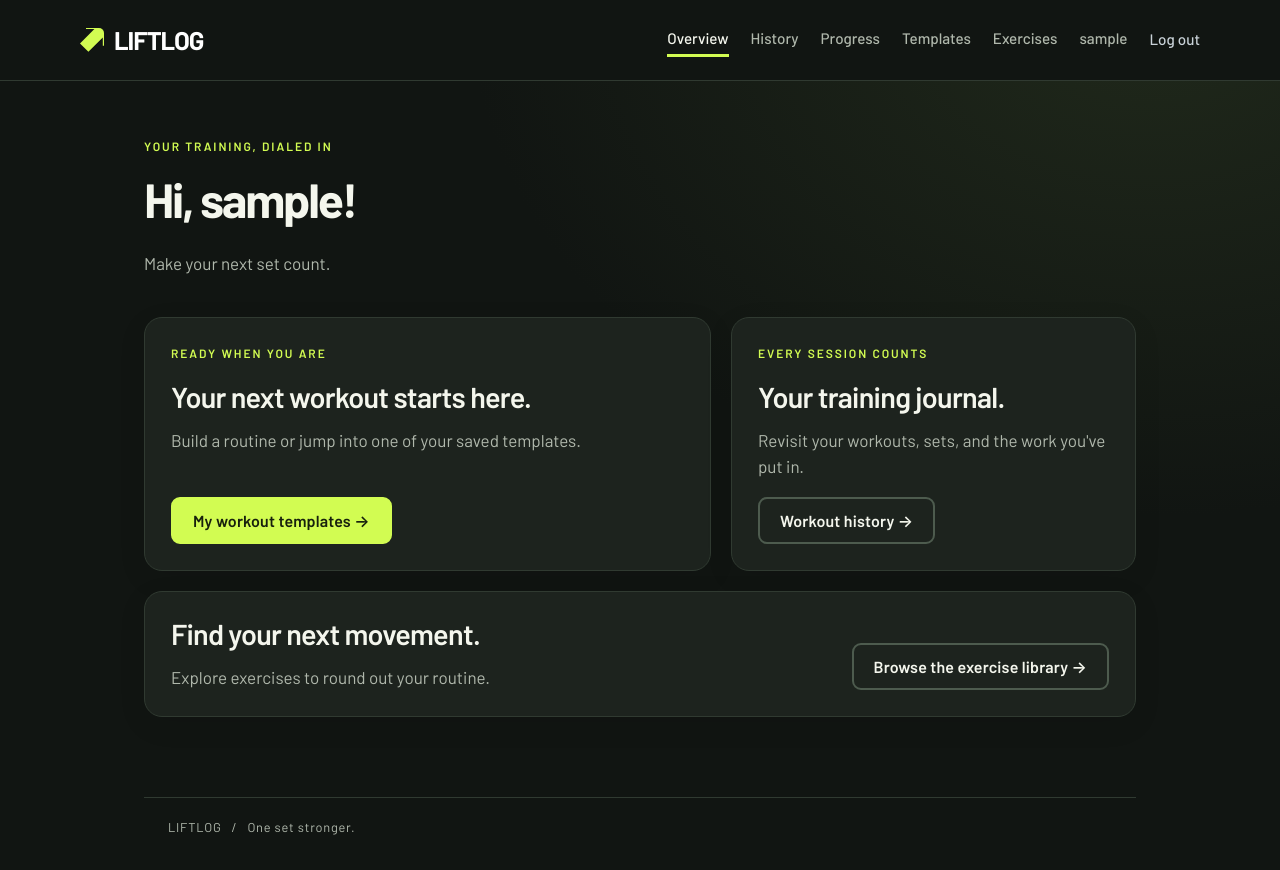
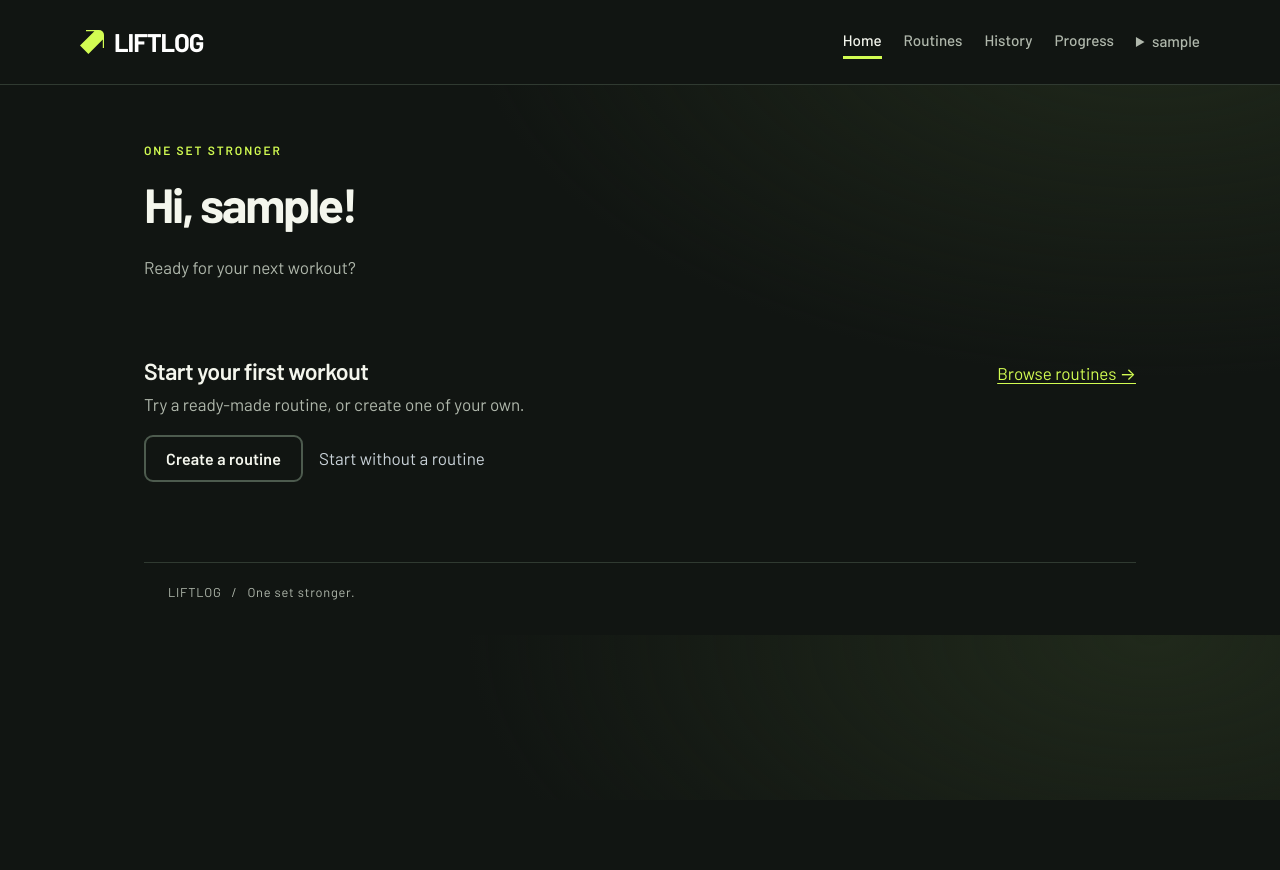
Before and after one commit to brendanboedy/LiftLog, a Flask app: page /dashboard in a window 1280 px wide. After the commit the page ends 790 px from the top, so only its background shows below. Run offline with Flask 3, Linux system fonts and the light colour scheme; the visitor is signed in with stand-in values (Sample User, id 1); data that the repository does not hold is empty.

Commit message:
Simplify home and workout screens; call templates routines

```diff
--- a/app/main/routes.py
+++ b/app/main/routes.py
@@ -5,7 +5,7 @@
 
 from app.extensions import db
 from app.main import bp
-from app.models import WorkoutSession
+from app.models import WorkoutSession, WorkoutTemplate
 
 
 @bp.route("/")
@@ -22,7 +22,17 @@
     Links to the user's templates, exercises and history, and to their
     in-progress workout if they have one.
     """
-    return render_template("main/dashboard.html", active=WorkoutSession.active_for(current_user))
+    routines = db.session.execute(
+        db.select(WorkoutTemplate)
+        .where(WorkoutTemplate.user_id == current_user.id)
+        .order_by(db.func.lower(WorkoutTemplate.name))
+    ).scalars().all()
+    ready_made = db.session.execute(
+        db.select(WorkoutTemplate).where(WorkoutTemplate.user_id.is_(None))
+        .order_by(db.func.lower(WorkoutTemplate.name))
+    ).scalars().all() if not routines else []
+    return render_template("main/dashboard.html", active=WorkoutSession.active_for(current_user),
+                           routines=routines, ready_made=ready_made)
 
 
 @bp.route("/health")
--- a/app/static/css/style.css
+++ b/app/static/css/style.css
@@ -415,3 +415,28 @@
   .details { grid-template-columns: minmax(0, 1fr) minmax(0, 1.5fr); gap: 8px 12px; }
   .details dd { overflow-wrap: anywhere; }
 }
+
+/* Simple, keyboard-accessible disclosure controls. */
+summary { cursor: pointer; min-height: 44px; padding: 10px 0; color: var(--text-muted); }
+summary:hover { color: var(--text); }
+.profile-menu { position: relative; }
+.profile-menu-content { position: absolute; z-index: 5; right: 0; min-width: 170px; padding: 16px; background: var(--surface); border: 1px solid var(--line-strong); border-radius: var(--radius-control); box-shadow: 0 8px 28px #0006; }
+.profile-menu-content a { display: block; }
+.routine-row { justify-content: space-between; align-items: center; }
+.routine-row form { margin: 0; }
+.set-inputs { grid-template-columns: repeat(2, minmax(0, 1fr)); }
+.optional-notes { margin-bottom: 12px; }
+.exercise-options { flex: 0 0 auto; }
+.exercise-options .item-actions { justify-content: flex-end; max-width: 190px; }
+.small-button { min-height: 44px; padding: 10px; }
+.set-options { white-space: normal; }
+.set-options summary { text-align: right; }
+.set-options .small-button { margin-bottom: 4px; }
+@media (max-width: 600px) {
+  .nav { gap: 6px 14px; }
+  .session-exercise .page-heading { flex-wrap: wrap; }
+  .session-exercise .page-heading h2 { flex: 1 1 180px; }
+  .set-inputs .input { font-size: 1.2rem; }
+  .routine-row .button { width: 100%; }
+  .routine-row form { flex: 1 1 100%; }
+}
--- a/app/templates/base.html
+++ b/app/templates/base.html
@@ -13,20 +13,23 @@
 </head>
 <body>
   <header class="site-header">
-    <a class="logo" href="{{ url_for('main.index') }}">LiftLog</a>
+    <a class="logo" href="{{ url_for('main.dashboard') if current_user.is_authenticated else url_for('main.index') }}">LiftLog</a>
     <nav class="nav" aria-label="Main navigation">
       {% if current_user.is_authenticated %}
-        <a href="{{ url_for('main.dashboard') }}" {% if request.endpoint == 'main.dashboard' %}aria-current="page"{% endif %}>Overview</a>
+        <a href="{{ url_for('main.dashboard') }}" {% if request.endpoint == 'main.dashboard' %}aria-current="page"{% endif %}>Home</a>
+        <a href="{{ url_for('workout_templates.list_templates') }}" {% if request.blueprint == 'workout_templates' %}aria-current="page"{% endif %}>Routines</a>
         <a href="{{ url_for('workout_sessions.history') }}" {% if request.blueprint == 'workout_sessions' %}aria-current="page"{% endif %}>History</a>
         <a href="{{ url_for('progress.chart') }}" {% if request.blueprint == 'progress' %}aria-current="page"{% endif %}>Progress</a>
-        <a href="{{ url_for('workout_templates.list_templates') }}" {% if request.blueprint == 'workout_templates' %}aria-current="page"{% endif %}>Templates</a>
-        <a href="{{ url_for('exercises.list_exercises') }}" {% if request.blueprint == 'exercises' %}aria-current="page"{% endif %}>Exercises</a>
-        <a href="{{ url_for('profile.edit') }}" {% if request.blueprint == 'profile' %}aria-current="page"{% endif %}>{{ current_user.username }}</a>
-        <!-- Log out is a small form (not a link) so it can carry a CSRF token -->
-        <form class="inline" method="post" action="{{ url_for('auth.logout') }}">
-          <input type="hidden" name="csrf_token" value="{{ csrf_token() }}">
-          <button type="submit" class="link-button">Log out</button>
-        </form>
+        <details class="profile-menu">
+          <summary>{{ current_user.username }}</summary>
+          <div class="profile-menu-content">
+            <a href="{{ url_for('profile.edit') }}">My profile</a>
+            <form method="post" action="{{ url_for('auth.logout') }}">
+              <input type="hidden" name="csrf_token" value="{{ csrf_token() }}">
+              <button type="submit" class="link-button">Log out</button>
+            </form>
+          </div>
+        </details>
       {% else %}
         <a href="{{ url_for('auth.login') }}">Log in</a>
         <a href="{{ url_for('auth.register') }}">Register</a>
--- a/app/templates/main/dashboard.html
+++ b/app/templates/main/dashboard.html
@@ -1,35 +1,52 @@
 {% extends "base.html" %}
-
-{% block title %}My LiftLog{% endblock %}
-
+{% block title %}Home · LiftLog{% endblock %}
 {% block content %}
   <div class="dashboard-intro">
-    <p class="eyebrow">Your training, dialed in</p>
+    <p class="eyebrow">One set stronger</p>
     <h1>Hi, {{ current_user.username }}!</h1>
-    <p class="muted">Make your next set count.</p>
+    <p class="muted">{{ "Pick up where you left off." if active else "Ready for your next workout?" }}</p>
   </div>
   {% if active %}
-    <div class="card card-highlight">
-      <p><strong>{{ active.name }}</strong> is in progress.</p>
+    <section class="card card-highlight">
+      <span class="badge badge-live">In progress</span>
+      <h2>{{ active.name }}</h2>
+      <p class="muted">{{ active.set_count }} sets logged · Started {{ active.minutes_so_far() }} min ago</p>
       <a class="button" href="{{ url_for('workout_sessions.detail', session_id=active.id) }}">Continue workout</a>
-    </div>
+    </section>
   {% endif %}
-  <div class="dashboard-grid">
-    <section class="card">
-      <p class="eyebrow">Ready when you are</p>
-      <h2>Your next workout starts here.</h2>
-      <p class="muted">Build a routine or jump into one of your saved templates.</p>
-      <a class="button" href="{{ url_for('workout_templates.list_templates') }}">My workout templates &rarr;</a>
-    </section>
-    <section class="card">
-      <p class="eyebrow">Every session counts</p>
-      <h2>Your training journal.</h2>
-      <p class="muted">Revisit your workouts, sets, and the work you've put in.</p>
-      <a class="button button-secondary" href="{{ url_for('workout_sessions.history') }}">Workout history &rarr;</a>
-    </section>
-    <section class="card">
-      <div><h2>Find your next movement.</h2><p class="muted">Explore exercises to round out your routine.</p></div>
-      <a class="button button-secondary" href="{{ url_for('exercises.list_exercises') }}">Browse the exercise library &rarr;</a>
-    </section>
+  <div class="page-heading">
+    <h2>{{ "Your routines" if routines else "Start your first workout" }}</h2>
+    <a href="{{ url_for('workout_templates.list_templates') }}">{{ "All routines" if routines else "Browse routines" }} &rarr;</a>
+  </div>
+  {% if not routines %}
+    <p class="muted">Try a ready-made routine, or create one of your own.</p>
+  {% endif %}
+  <ul class="exercise-list">
+    {% for routine in routines or ready_made %}
+      <li class="exercise-item routine-row">
+        <div class="item-main">
+          <a href="{{ url_for('workout_templates.detail', template_id=routine.id) }}">{{ routine.name }}</a>
+          <div class="muted">{{ routine.difficulty }} · {{ routine.items|length }} exercises</div>
+        </div>
+        {% if not active and routine.items %}
+          <form method="post" action="{{ url_for('workout_sessions.start') }}">
+            <input type="hidden" name="csrf_token" value="{{ csrf_token() }}">
+            <input type="hidden" name="template_id" value="{{ routine.id }}">
+            <button class="button" type="submit" aria-label="Start {{ routine.name }}">Start workout</button>
+          </form>
+        {% elif not routine.items %}
+          <a href="{{ url_for('workout_templates.detail', template_id=routine.id, manage=1) }}">Add exercises</a>
+        {% endif %}
+      </li>
+    {% endfor %}
+  </ul>
+  <div class="actions">
+    <a class="button button-secondary" href="{{ url_for('workout_templates.create') }}">Create a routine</a>
+    {% if not active %}
+      <form method="post" action="{{ url_for('workout_sessions.start') }}">
+        <input type="hidden" name="csrf_token" value="{{ csrf_token() }}">
+        <button type="submit" class="link-button">Start without a routine</button>
+      </form>
+    {% endif %}
   </div>
 {% endblock %}
--- a/app/templates/workout_sessions/confirm_delete.html
+++ b/app/templates/workout_sessions/confirm_delete.html
@@ -11,7 +11,7 @@
     <p>
       This permanently deletes the workout and its
       {{ workout.set_count }} logged set{{ "" if workout.set_count == 1 else "s" }}.
-      Your templates and exercises are not affected.
+      Your routines and exercises are not affected.
     </p>
     <div class="actions">
       <form class="inline" method="post">
--- a/app/templates/workout_sessions/detail.html
+++ b/app/templates/workout_sessions/detail.html
@@ -15,7 +15,7 @@
       <dt>Date</dt><dd>{{ workout.date_performed.strftime("%A, %B %d, %Y") }}</dd>
       <dt>Duration</dt><dd>{{ workout.duration_minutes ~ " min" if workout.duration_minutes else "Not recorded" }}</dd>
       <dt>Energy</dt><dd>{{ workout.energy_rating ~ " / 5" if workout.energy_rating else "Not recorded" }}</dd>
-      <dt>Template</dt>
+      <dt>Routine</dt>
       <dd>
         {% if workout.template %}
           <a href="{{ url_for('workout_templates.detail', template_id=workout.template.id) }}">{{ workout.template.name }}</a>
--- a/app/templates/workout_sessions/history.html
+++ b/app/templates/workout_sessions/history.html
@@ -12,7 +12,7 @@
     </div>
   {% else %}
     <div class="actions">
-      <a class="button" href="{{ url_for('workout_templates.list_templates') }}">Start from a template</a>
+      <a class="button" href="{{ url_for('workout_templates.list_templates') }}">Start from a routine</a>
       <form class="inline" method="post" action="{{ url_for('workout_sessions.start') }}">
         <input type="hidden" name="csrf_token" value="{{ csrf_token() }}">
         <button type="submit" class="button button-secondary">Start an empty workout</button>
--- a/app/templates/workout_templates/confirm_delete.html
+++ b/app/templates/workout_templates/confirm_delete.html
@@ -5,13 +5,13 @@
 {% block content %}
   <h1>Delete {{ template.name }}?</h1>
   <div class="card">
-    <p>This permanently deletes the template and its list of
+    <p>This permanently deletes the routine and its list of
       {{ template.items|length }} exercise{{ "" if template.items|length == 1 else "s" }}.
       The exercises themselves stay in your library.</p>
     <div class="actions">
       <form class="inline" method="post">
         <input type="hidden" name="csrf_token" value="{{ csrf_token() }}">
-        <button type="submit" class="button button-danger">Delete template</button>
+        <button type="submit" class="button button-danger">Delete routine</button>
       </form>
       <a href="{{ url_for('workout_templates.detail', template_id=template.id) }}">Cancel</a>
     </div>
--- a/app/templates/workout_templates/form.html
+++ b/app/templates/workout_templates/form.html
@@ -2,7 +2,7 @@
 {% from "_form_field.html" import field %}
 
 {# Used for both "new" (template is None) and "edit details" #}
-{% macro heading() %}{{ "Edit " ~ template.name if template else "New workout template" }}{% endmacro %}
+{% macro heading() %}{{ "Edit " ~ template.name if template else "New routine" }}{% endmacro %}
 
 {% block title %}{{ heading() }} · LiftLog{% endblock %}
 
--- a/app/workout_templates/forms.py
+++ b/app/workout_templates/forms.py
@@ -34,7 +34,7 @@
         choices=[("", "Choose...")] + [(d, d) for d in DIFFICULTIES],
         validators=[DataRequired(message="Choose a difficulty.")],
     )
-    submit = SubmitField("Save template")
+    submit = SubmitField("Save routine")
 
 
 class TargetsForm(FlaskForm):
@@ -81,4 +81,4 @@
         coerce=int_or_none,
         validators=[DataRequired(message="Choose an exercise.")],
     )
-    submit = SubmitField("Add to template")
+    submit = SubmitField("Add to routine")
--- a/app/workout_templates/routes.py
+++ b/app/workout_templates/routes.py
@@ -74,7 +74,7 @@
 
 
 def back_to(template):
-    return redirect(url_for("workout_templates.detail", template_id=template.id))
+    return redirect(url_for("workout_templates.detail", template_id=template.id, manage=1))
 
 
 # ---------- templates ----------
@@ -130,7 +130,7 @@
     if form.validate_on_submit():
         copy_details(form, template)
         db.session.commit()
-        flash("Template updated.", "success")
+        flash("Routine updated.", "success")
         return back_to(template)
     return render_template("workout_templates/form.html", form=form, template=template)
 
@@ -226,7 +226,7 @@
     db.session.add(new)
     db.session.commit()
 
-    message = f"Copied {new.name} to your templates."
+    message = f"Copied {new.name} to your routines."
     if skipped:
         message += (f" {skipped} exercise{'' if skipped == 1 else 's'} left out because "
                     f"{'it is' if skipped == 1 else 'they are'} private to {original.owner.username}.")
```
Also changed, not shown: app/templates/workout_sessions/active.html (+18 -7 lines), app/templates/workout_templates/detail.html (+24 -17 lines), app/templates/workout_templates/list.html (+9 -7 lines), app/templates/workout_templates/public.html (+6 -6 lines), app/workout_sessions/routes.py (+21 -2 lines), tests/test_predefined_templates.py (+2 -2 lines), tests/test_public_templates.py (+4 -4 lines), tests/test_simplified_ui.py (added, +66 -0 lines), tests/test_workout_templates.py (+2 -2 lines).
